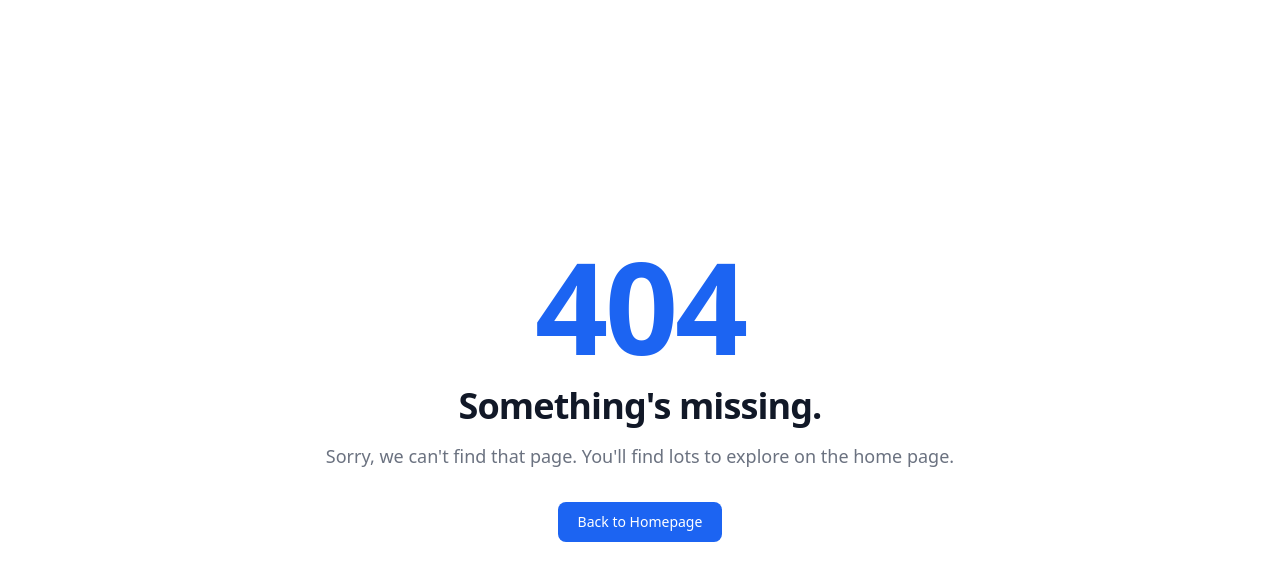
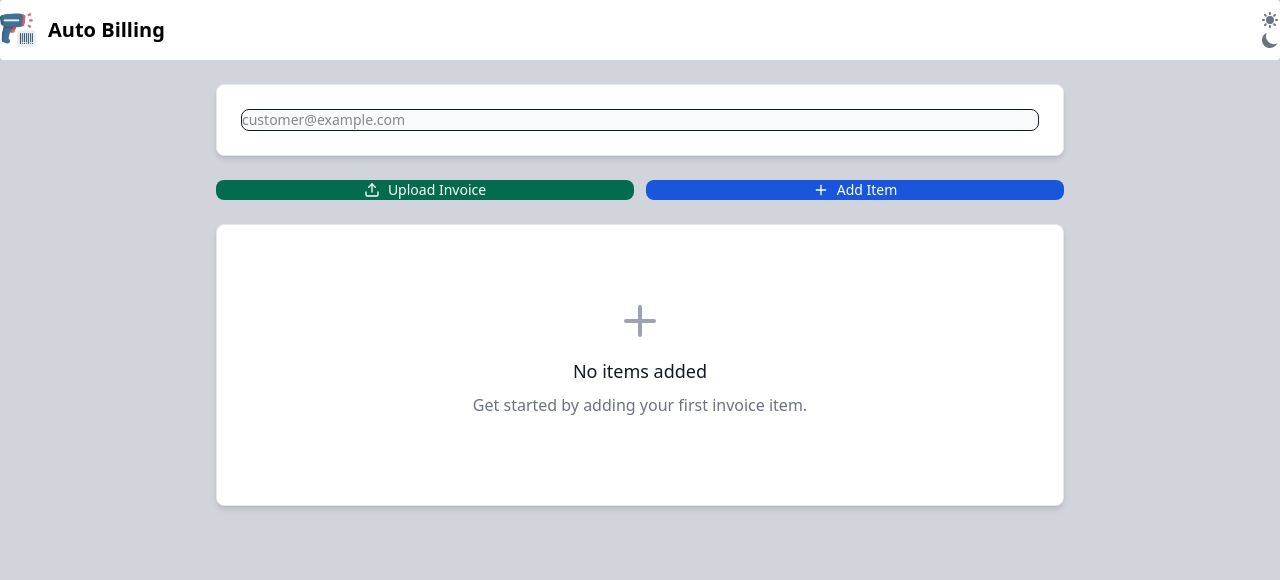
Before and after one commit to SoumabhaSaha15/AutoBilling, a React (Vite) app in the folder client/: page /login/test in a window 1280 px wide. Before the commit this address had no page. Shown: the top 580 px of the page. Built offline with nearby package versions, Linux system fonts and the light colour scheme.

Commit message:
create invoice ui changing.

```diff
--- a/client/src/App.tsx
+++ b/client/src/App.tsx
@@ -16,6 +16,7 @@ const App: FC = () => {
 
           <Route path="/login" Component={lazy(() => import("./layouts/LoginHeader"))} >
             <Route index Component={EmployeeLogin} />
+            <Route path="test" Component={lazy(()=>import('./pages/employee/Test'))}/>
             <Route path="admin" Component={lazy(() => import("./pages/AdminLogin"))} />
             <Route path="employee" Component={EmployeeLogin} />
           </Route>
@@ -32,7 +33,6 @@ const App: FC = () => {
             <Route path="create-invoice" Component={lazy(() => import("./pages/employee/CreateInvoice"))} />
             <Route path="print-invoice/:id" Component={lazy(() => import("./pages/employee/ViewInvoice"))} />
           </Route>
-
           <Route path="*" Component={lazy(() => import("./pages/404"))} /> {/* 404 route */}
         </Routes>
       </Suspense>
--- /dev/null
+++ b/client/src/pages/employee/Test.tsx
@@ -0,0 +1,188 @@
+import { useState, FC } from 'react';
+import {z} from 'zod'
+import { FaQrcode } from "react-icons/fa";
+import { MdOutlineProductionQuantityLimits } from "react-icons/md";
+import { LuTrash2, LuPlus, LuUpload } from 'react-icons/lu';
+import { Card, Button, Label, TextInput, Table, TableBody, TableHead, TableCell, TableRow, TableHeadCell, Modal, ModalBody, ModalHeader, Spinner } from 'flowbite-react';
+import base from "./../../utility/axios-base"
+import { zodResolver } from "@hookform/resolvers/zod";
+import { useForm, SubmitHandler } from "react-hook-form";
+import { useToast } from "../../contexts/Toast/ToastContext";
+import { OrderValidator, OrderType, OrdersType, OrdersValidator, InvoiceValidator, InvoiceType } from '../../validator/order';
+import flatenner from "./../../utility/zod-error-flattener";
+// import { string } from 'zod/v4-mini';
+
+const CreateInvoice: FC = () => {
+  const toast = useToast();
+  const [openModal, setOpenModal] = useState<boolean>(false);
+  const [isLoading, setIsLoading] = useState<boolean>(false);
+  const [customerEmail,setCustomerEmail] = useState<string>('')
+  const [isSubmitting, setIsSubmitting] = useState<boolean>(false);
+  const [list, setList] = useState<OrdersType>([]);
+  const { register, handleSubmit, reset, formState: { errors } } = useForm<OrderType>({ resolver: zodResolver(OrderValidator) });
+
+
+  const submitInVoice = () => {
+    setIsSubmitting(true);
+    try {
+      const invoiceData: Pick<InvoiceType, 'orders'> & Pick<InvoiceType,'customerEmail'>   = InvoiceValidator.pick({ orders: true,customerEmail:true }).parse({ orders: list,customerEmail:customerEmail });
+      console.log(invoiceData);
+      setList([]);
+      setCustomerEmail('');
+    } catch (err) {
+      toast.open((err instanceof z.ZodError) ? flatenner(err) : (err as Error).message, 'alert-error', true, 2500);
+    }
+    setTimeout(setIsSubmitting, 1000, false);
+  }
+
+  const addProductIds: SubmitHandler<OrderType> = (data) => {
+    setIsLoading(true);
+    setList((prev) => {
+      try {
+        return OrdersValidator.parse([...prev, data]);
+      } catch (err) {
+        toast.open((err instanceof z.ZodError) ? flatenner(err) : (err as Error).message, 'alert-error', true, 2500);
+        return prev;
+      }
+    });
+    setTimeout(setIsLoading, 1000, false);
+  }
+
+  return (
+    <div className="max-w-4xl mx-auto p-6 space-y-6 overflow-auto">
+      <Card>
+        <div className="space-y-4">
+          <div>
+            <Label htmlFor="customerEmail" />
+            <TextInput
+              id="customerEmail"
+              type="email"
+              value={customerEmail}
+              onInput={(e)=>{setCustomerEmail(e.currentTarget.value||'')}}
+              placeholder="customer@example.com"
+              required
+            />
+          </div>
+        </div>
+      </Card>
+      <div className='flex flex-row flex-wrap gap-3'>
+        <Button
+          color="green"
+          className='w-[calc(50%-6px)]'
+          onClick={submitInVoice}
+        >
+          <LuUpload className="mr-2 h-4 w-4" />
+          Upload Invoice
+        </Button>
+        <Button
+          onClick={() => setOpenModal(true)}
+          color="blue"
+          className='w-[calc(50%-6px)]'
+        >
+          <LuPlus className="mr-2 h-4 w-4" />
+          Add Item
+        </Button>
+        <Modal show={openModal} onClose={() => { setOpenModal(false) }} size="md" popup>
+          <ModalHeader />
+          <ModalBody>
+            <form className="w-full flex flex-col gap-4" onSubmit={handleSubmit(addProductIds)}>
+              <div>
+                <div className="mb-2 block">
+                  <Label htmlFor="productId">
+                    Product id
+                    {errors.id && <div className="text-red-500">{errors.id.message}</div>}
+                  </Label>
+                </div>
+                <TextInput
+                  id="productId"
+                  icon={FaQrcode}
+                  type="text"
+                  autoFocus
+                  placeholder="product id"
+                  {...register('id')}
+                // readOnly
+                />
+              </div>
+              <div>
+                <div className="mb-2 block">
+                  <Label htmlFor="quantity">
+                    Quantity
+                    {errors.quantity && <div className="text-red-500">{errors.quantity.message}</div>}
+                  </Label>
+                </div>
+                <TextInput
+                  id="quantity"
+                  type="number"
+                  icon={MdOutlineProductionQuantityLimits}
+                  required
+                  {...register("quantity")}
+                  placeholder="1"
+                />
+              </div>
+              <Button
+                type="submit"
+                disabled={isLoading}
+                children={
+                  (isLoading) ?
+                    (<><Spinner aria-label="submit" size="sm" className="mr-2" />{"...adding id"}</>) :
+                    ("add product id")
+                }
+              />
+            </form>
+          </ModalBody>
+        </Modal>
+      </div>
+
+      {/* Table Card */}
+      <Card>
+        {list.length > 0 ? (
+          <div className="overflow-x-auto shadow-xs shadow-black rounded">
+            <Table hoverable>
+              <TableHead>
+                <TableRow>
+                  <TableHeadCell>Product ID</TableHeadCell>
+                  <TableHeadCell>Quantity</TableHeadCell>
+                  <TableHeadCell>Actions</TableHeadCell>
+                </TableRow>
+              </TableHead>
+              <TableBody className="divide-y">
+                {list.map((item, i) => {
+                  return (
+                    <TableRow key={i} >
+                      <TableCell>
+                        {item.id}
+                      </TableCell>
+                      <TableCell>
+                        {item.quantity}
+                      </TableCell>
+                      <TableCell>
+                        <Button
+                          color="red"
+                          size="sm"
+                          className='rounded-2xl'
+                          onClick={() => { setList((prev) => prev.filter(it => (item.id !== it.id)));}}
+                        >
+                          <LuTrash2 className="h-4 w-4" />
+                        </Button>
+                      </TableCell>
+                    </TableRow>
+                  )
+                })}
+              </TableBody>
+            </Table>
+          </div>
+        ) : (
+          // Empty state
+          <div className="text-center py-12">
+            <div className="text-gray-400 mb-3">
+              <LuPlus size={48} className="mx-auto" />
+            </div>
+            <h3 className="text-lg font-medium text-gray-900 dark:text-gray-50 mb-2">No items added</h3>
+            <p className="text-gray-500 mb-4">Get started by adding your first invoice item.</p>
+          </div>
+        )}
+      </Card>
+    </div>
+  );
+}
+export default CreateInvoice;
--- a/client/src/pages/employee/ViewInvoice.tsx
+++ b/client/src/pages/employee/ViewInvoice.tsx
@@ -7,18 +7,23 @@ import { FC, useState, useEffect, useMemo } from "react";
 import { useToast } from '../../contexts/Toast/ToastContext';
 import { Page, PDFDownloadLink, Document, Text } from '@react-pdf/renderer';
 import { InvoiceResponseType, InvoiceResponse } from "../../validator/order";
+import OutletLoading from '../../OutletLoading';
 import { Card, Button, Badge, Table, TableHeadCell, TableHead, Alert, TableBody, TableRow, TableCell } from 'flowbite-react';
-import  flattenError  from './../../utility/zod-error-flattener';
+import flattenError from './../../utility/zod-error-flattener';
 const ViewInvoice: FC = () => {
   const toast = useToast();
+  const [loading, setLoading] = useState<boolean>(true);
   const [invoiceData, setInvoiceData] = useState<InvoiceResponseType | null>(null);
   const { id } = useParams();
   useEffect(() => {
     base.get(`/invoice/${id}`).then((res) => {
-      console.log(res.data)
-      const { data, success,error } = InvoiceResponse.safeParse(res.data);
-      console.log(success, data);
-      (success) ? setInvoiceData(data) : toast.open(flattenError(error), 'alert-error', true, 5000);
+      const { data, success, error } = InvoiceResponse.safeParse(res.data);
+      (success) ?
+        setLoading((_) => {
+          setInvoiceData(data);
+          return false;
+        }) :
+        toast.open(flattenError(error), 'alert-error', true, 5000);
     }).catch(console.log);
   }, [id]);
 
@@ -33,7 +38,7 @@ const ViewInvoice: FC = () => {
   }, [invoiceData]);
 
   return (
-    (invoiceData !== null) ? (
+    (!loading) ? ((invoiceData !== null) ? (
       <div className="max-w-5xl mx-auto p-6">
         {/* Main Order Card */}
         <Card className="mb-6">
@@ -186,6 +191,7 @@ const ViewInvoice: FC = () => {
         </span>
       </Alert>
     )
-  );
+    )
+      : <OutletLoading />)
 }
 export default ViewInvoice;
--- a/client/src/validator/order.ts
+++ b/client/src/validator/order.ts
@@ -21,6 +21,8 @@ const InvoiceValidator = z.strictObject({
     .email({ message: "invalid email" }),
   dateTime: z.string({ required_error: "date is required" })
     .datetime({ message: "invalid date time." }),
+  customerEmail: z.string({ required_error: "customer email is required" })
+    .email({ message: "invalid email" }),
   orders: OrdersValidator
     .transform(orders => orders.map((val) => ({ productId: val.id, quantity: val.quantity })))
 });
```
Also changed, not shown: client/src/pages/employee/InvoiceGallery.tsx (added).
